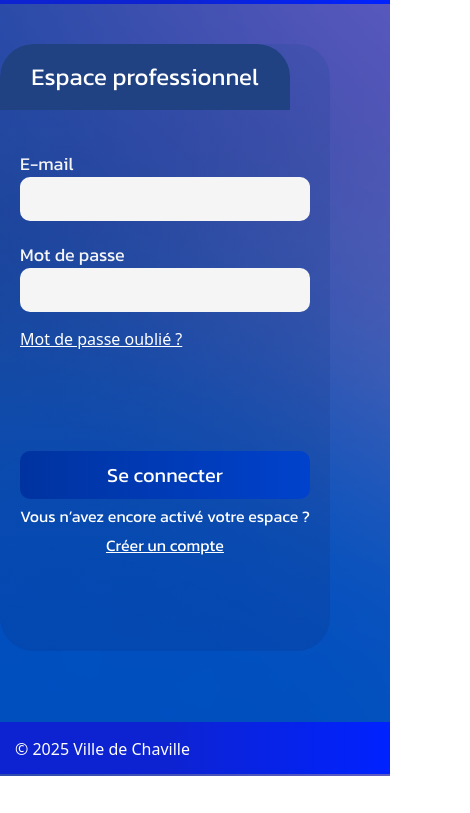
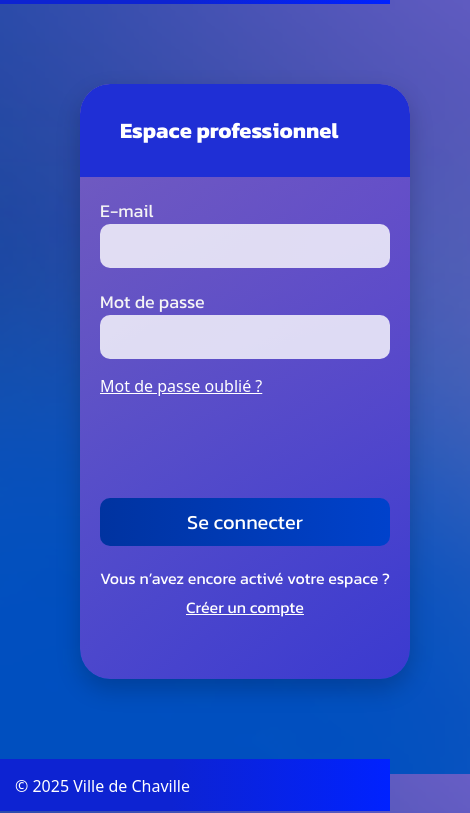
Before and after one commit to Powai03/BAPS2, a website: page front/login.html in a window 390 px wide. Shown: the part 70-883 px from the top of the page, 470 px wide, since content can reach past the window. Before the commit the page ends 846 px from the top, so only its background shows below. Drawn offline with nearby package versions, Linux system fonts and the light colour scheme.

Commit message:
login mobile responsive

```diff
--- a/front/css/login.css
+++ b/front/css/login.css
@@ -46,47 +46,54 @@ img {
     align-items: center;
 }
 
+/* Updated card styles to match the design */
 .conxcard {
-    border-radius: 33px;
+    border-radius: 30px;
     width: 425px;
-    height: 678px;
+    height: auto;
     justify-content: start;
     overflow: hidden;
+    box-shadow: 0 10px 25px rgba(0, 0, 0, 0.2);
 }
 
 .conxcard-body {
     width: 425px;
-    height: 607px;
+    height: auto;
     margin-top: 0;
     padding-right: 20px;
     padding-left: 20px;
+    padding-bottom: 60px; /* Increased bottom padding */
     justify-content: start;
-    border-radius: 33px;
-    background: linear-gradient(180deg, rgba(26, 70, 148, 0.2) 0%, rgba(13, 42, 118, 0.2) 100%);
-    border-color: #000000;
-    overflow: visible;
+    border-radius: 30px;
+    background: linear-gradient(135deg, rgba(134, 98, 199, 0.8) 0%, rgba(72, 52, 212, 0.8) 100%);
+    border-color: transparent;
+    overflow: hidden;
     box-sizing: border-box;
     position: relative;
 }
 
-.eptxt {
-    background-color: #204283;
-    color: #ffff;
-    font-family: 'Kanit', bold;
-    font-size: 24px;
-    width: 425px;
-    padding: 15px 0;
-    margin-bottom: 40px;
-    text-align: center;
-    border-top-left-radius: 33px;
-    border-top-right-radius: 33px;
+.epcontainer {
+    background: #1f2fd5;
+    width: calc(100% + 40px);
     margin-left: -20px;
-    box-sizing: content-box;
-    position: relative;
+    padding: 15px 25px;
+    border-top-left-radius: 30px;
+    border-top-right-radius: 30px;
+    margin-bottom: 10px;
+    display: flex;
+    justify-content: center;
 }
 
+.eptxt {
+    color: #ffff;
+    font-family: 'Kanit', sans-serif;
+    font-weight: 700;
+    font-size: 22px;
+}
+
+
 .input-box {
-    background-color: #f5f5f5;
+    background-color: rgba(255, 255, 255, 0.8);
     border: none;
     border-radius: 10px;
     margin-bottom: 15px;
@@ -121,7 +128,7 @@ label {
     color: #ffff;
     font-family: 'Kanit', bold;
     font-size: 16px;
-    margin-top: 5px;
+    margin-top: 20px; /* Increased top margin */
 }
 
 .crcomp {
@@ -147,7 +154,8 @@ footer {
 /* Mobile Responsive */
 @media (max-width: 768px) {
     .container {
-        padding-left: 0;
+        padding: 0;
+        margin: 80px;
     }
 
     .conxcard {
@@ -160,6 +168,8 @@ footer {
 
     .eptxt {
         width: 100%;
+        margin: 15px; /* Adjust margin to fit properly */
+        box-sizing: border-box; /* Ensure proper sizing */
     }
 
     .input-box {
--- a/front/login.html
+++ b/front/login.html
@@ -17,7 +17,9 @@
         <form id="login-form" onsubmit="event.preventDefault(); logIn();">
             <div class="conxcard">
                 <div class="conxcard-body">
-                    <h1 class="eptxt">Espace professionnel</h1>
+                    <div class="epcontainer">
+                        <h1 class="eptxt">Espace professionnel</h1>
+                    </div>
                     <label for="email">E-mail</label>
                     <div class="input-box">
                         <input type="email" name="email" id="email" required>
```
